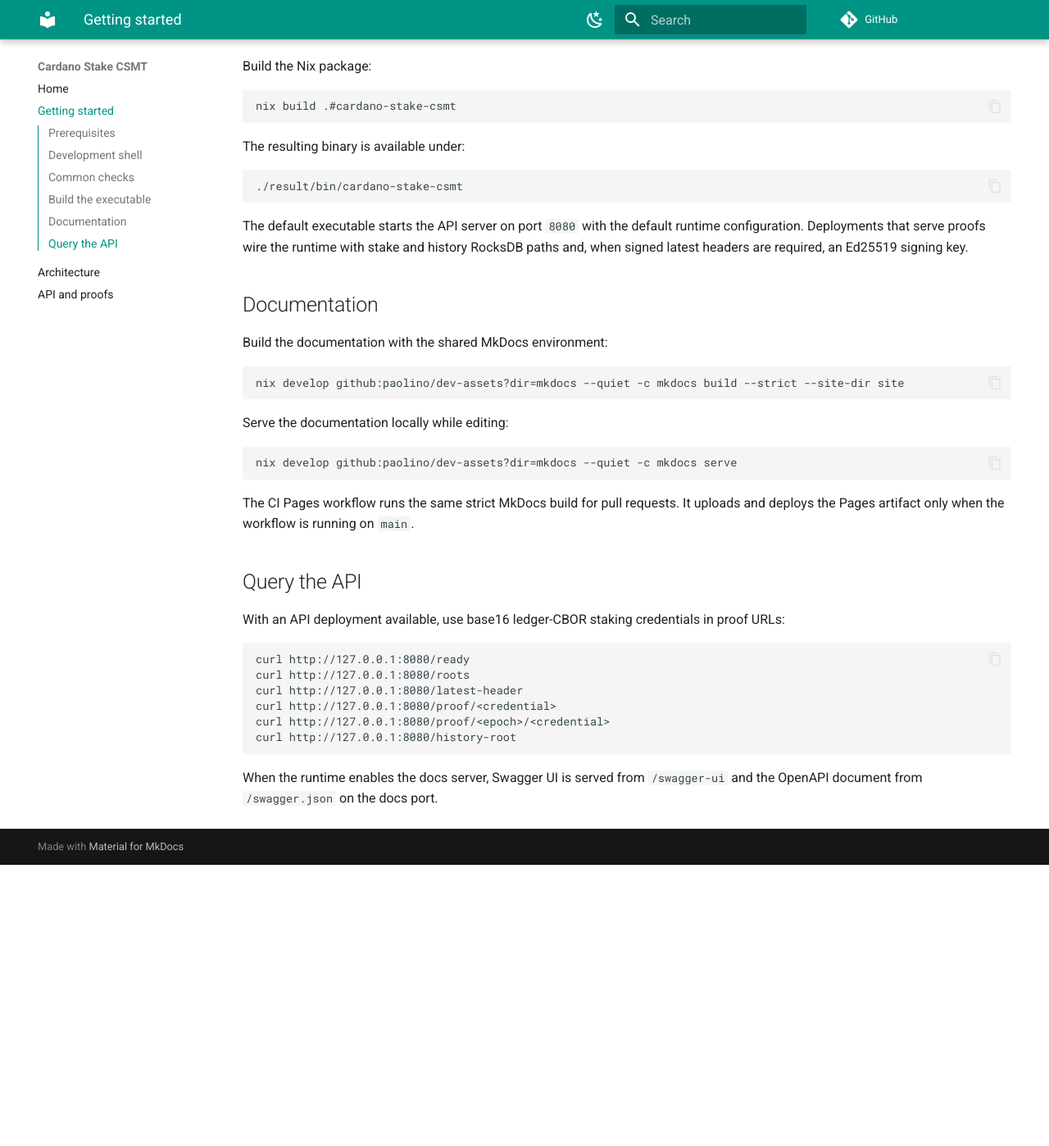
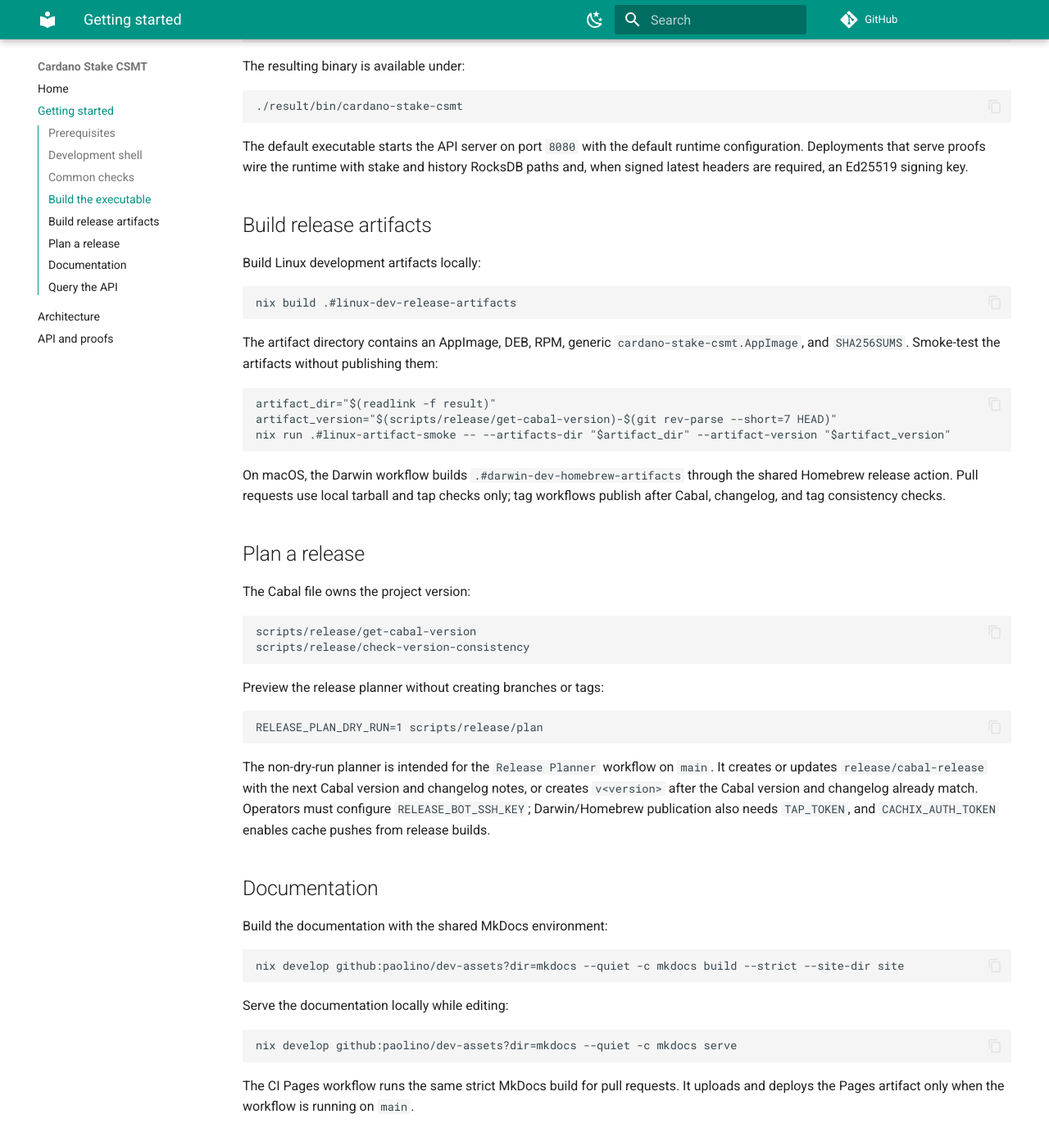
Before and after one commit to lambdasistemi/cardano-stake-csmt, an MkDocs documentation site: the page built from docs/getting-started.md, in a window 1280 px wide and 1400 px high, scrolled down 963 px. Shown: the whole window at 82% size. Built offline with MkDocs 1.6.1 and Material for MkDocs 9.7.7, drawn with Linux system fonts in a browser that asks for light colours; comment, search, counter and statistics services are not loaded; before the commit the page ends 2018 px from its top, so only the background shows below that; some of the changed text lies outside the part shown.

Commit message:
ci: add cabal-owned release pipeline
Tasks: T005-S2, T006-S2, T007-S2, T008-S2, T009-S2, T010-S2

````diff
--- a/docs/getting-started.md
+++ b/docs/getting-started.md
@@ -35,12 +35,6 @@ Run the complete local CI recipe:
 just ci
 ```
 
-Run the local gate:
-
-```sh
-./gate.sh
-```
-
 ## Build the executable
 
 Build the Nix package:
@@ -59,6 +53,52 @@ The default executable starts the API server on port `8080` with the
 default runtime configuration. Deployments that serve proofs wire the
 runtime with stake and history RocksDB paths and, when signed latest
 headers are required, an Ed25519 signing key.
+
+## Build release artifacts
+
+Build Linux development artifacts locally:
+
+```sh
+nix build .#linux-dev-release-artifacts
+```
+
+The artifact directory contains an AppImage, DEB, RPM, generic
+`cardano-stake-csmt.AppImage`, and `SHA256SUMS`. Smoke-test the
+artifacts without publishing them:
+
+```sh
+artifact_dir="$(readlink -f result)"
+artifact_version="$(scripts/release/get-cabal-version)-$(git rev-parse --short=7 HEAD)"
+nix run .#linux-artifact-smoke -- --artifacts-dir "$artifact_dir" --artifact-version "$artifact_version"
+```
+
+On macOS, the Darwin workflow builds `.#darwin-dev-homebrew-artifacts`
+through the shared Homebrew release action. Pull requests use local
+tarball and tap checks only; tag workflows publish after Cabal,
+changelog, and tag consistency checks.
+
+## Plan a release
+
+The Cabal file owns the project version:
+
+```sh
+scripts/release/get-cabal-version
+scripts/release/check-version-consistency
+```
+
+Preview the release planner without creating branches or tags:
+
+```sh
+RELEASE_PLAN_DRY_RUN=1 scripts/release/plan
+```
+
+The non-dry-run planner is intended for the `Release Planner` workflow
+on `main`. It creates or updates `release/cabal-release` with the next
+Cabal version and changelog notes, or creates `v<version>` after the
+Cabal version and changelog already match. Operators must configure
+`RELEASE_BOT_SSH_KEY`; Darwin/Homebrew publication also needs
+`TAP_TOKEN`, and `CACHIX_AUTH_TOKEN` enables cache pushes from release
+builds.
 
 ## Documentation
 
````
Also changed, not shown: CHANGELOG.md (+7 -0 lines), README.md (+25 -0 lines), specs/011-release-docs/tasks.md (+6 -6 lines), 12 other files.
